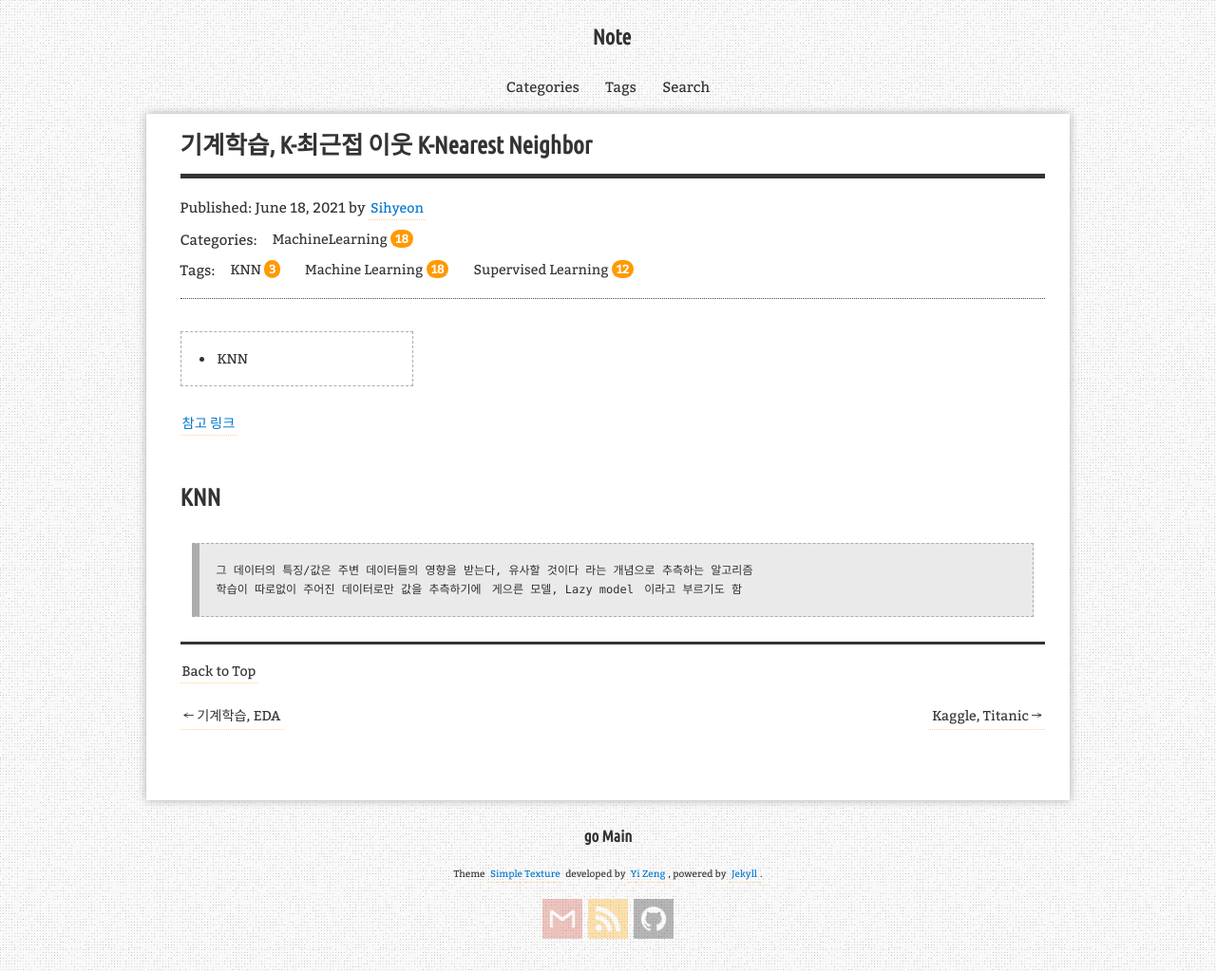
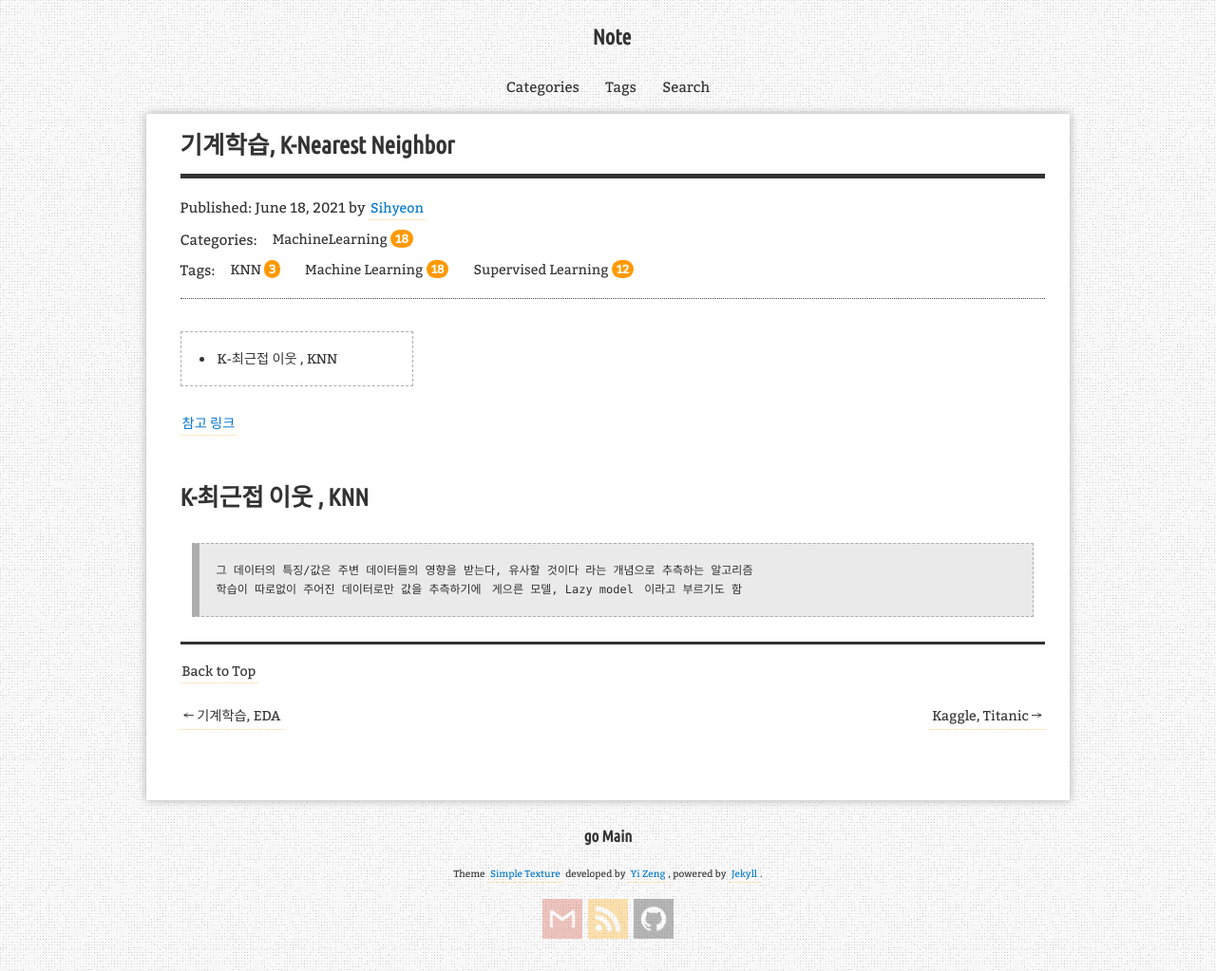
Before and after one commit to aristohyun/aristohyun.github.io, a Jekyll site: the page built from _posts/2021-06-18-KNN.md, in a window 1280 px wide. Shown: the whole page at 95% size. Built offline with Jekyll 4.4.1, drawn with Linux system fonts in a browser that asks for light colours; comment, search, counter and statistics services are not loaded.

Commit message:
Update 2021-06-18-KNN.md

```diff
--- a/_posts/2021-06-18-KNN.md
+++ b/_posts/2021-06-18-KNN.md
@@ -15,6 +15,6 @@ redirect_from:
 
 [참고 링크](https://ratsgo.github.io/machine%20learning/2017/04/17/KNN/){: target="_blank"}
 
-# KNN
+# K-최근접 이웃 , KNN
 > 그 데이터의 특징/값은 주변 데이터들의 영향을 받는다, 유사할 것이다 라는 개념으로 추측하는 알고리즘
 > 학습이 따로없이 주어진 데이터로만 값을 추측하기에 `게으른 모델, Lazy model` 이라고 부르기도 함
```
Also changed, not shown: other parts of _posts/2021-06-18-KNN.md (+1 -1 lines).
